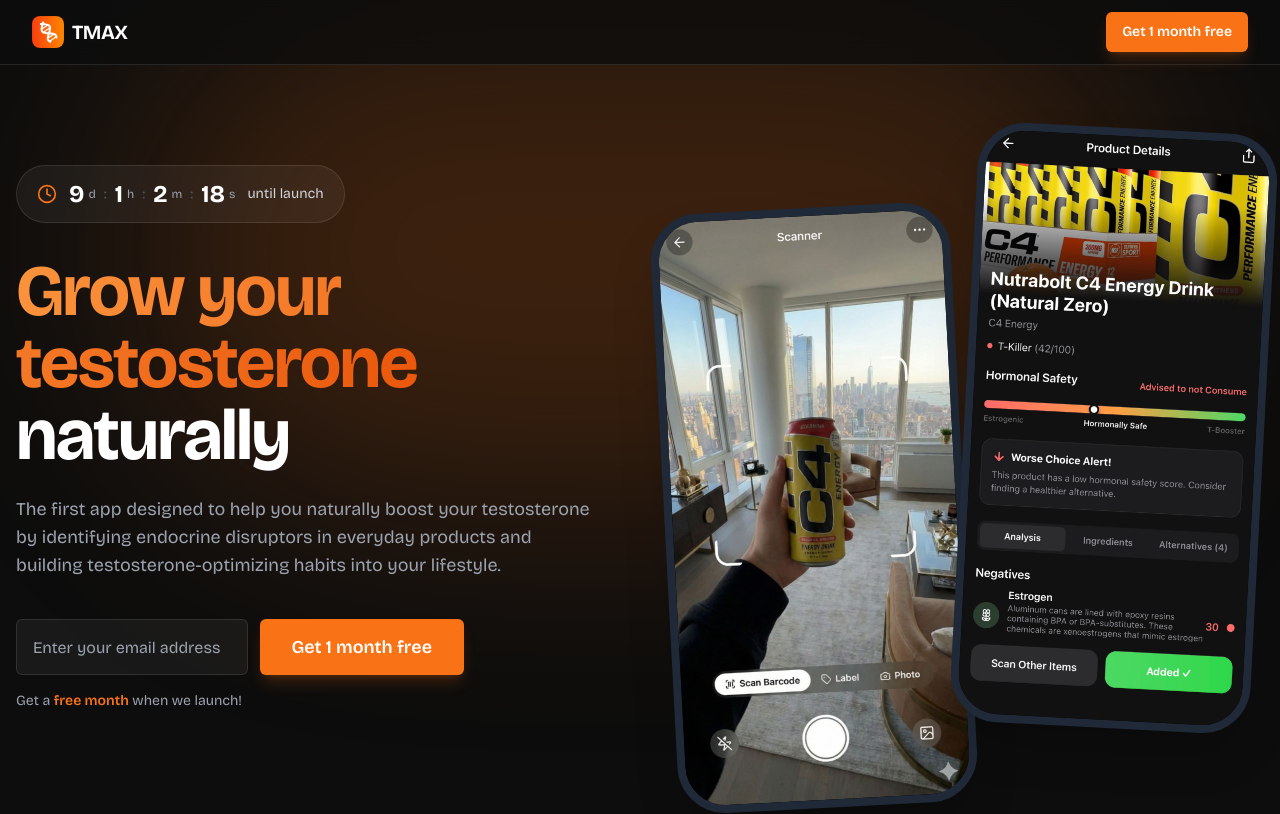
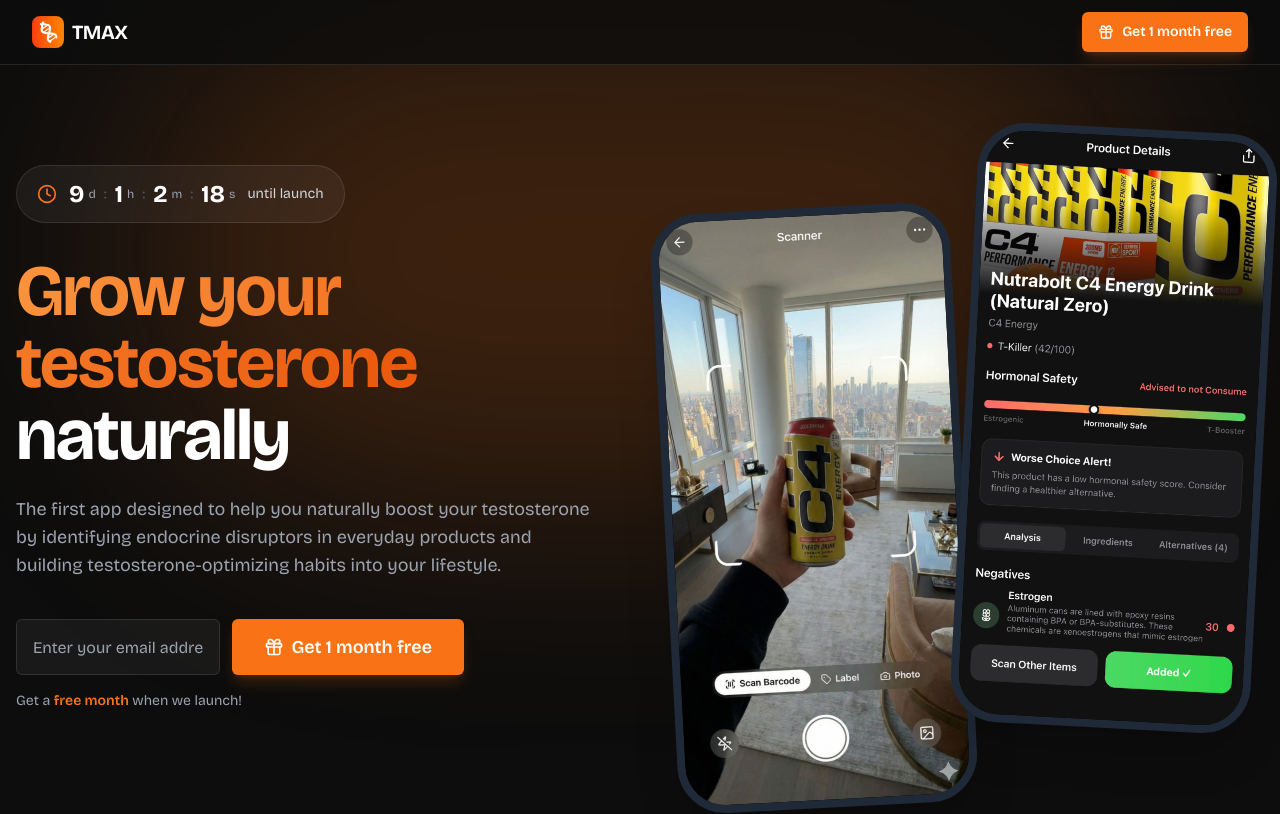
Before and after one commit to XyzDavidD/tmax, a Next.js app: page / in a window 1280 px wide. Shown: the top 814 px of the page. Built offline with nearby package versions, Linux system fonts and the light colour scheme; a web font is replaced by a local one.

Commit message:
Add gift icon to "Get 1 month free" buttons and remove unused arrow connector

```diff
--- a/app/page.tsx
+++ b/app/page.tsx
@@ -138,6 +138,7 @@
               onClick={handleNavbarClick}
               className="bg-orange-500 hover:bg-orange-600 text-white font-semibold shadow-lg shadow-orange-500/20 transition-all hover:scale-105"
             >
+              <Gift className="w-4 h-4 mr-2" />
               Get 1 month free
             </Button>
           </div>
@@ -205,6 +206,7 @@
                     size="lg"
                     className="h-14 px-8 bg-orange-500 hover:bg-orange-600 text-white text-lg font-semibold shadow-lg shadow-orange-500/20"
                   >
+                    <Gift className="w-5 h-5 mr-2" />
                     Get 1 month free
                   </Button>
                 </div>
@@ -226,14 +228,6 @@
                     className="object-cover"
                   />
                 </div>
-              </div>
-
-              {/* Arrow Connector */}
-              <div className="absolute left-[40%] top-1/2 -translate-y-1/2 z-0 hidden xl:block">
-                <svg width="120" height="60" viewBox="0 0 120 60" fill="none" xmlns="http://www.w3.org/2000/svg">
-                  <path d="M10 30 C 40 30, 40 30, 110 30" stroke="white" strokeWidth="2" strokeDasharray="4 4" />
-                  <path d="M105 25 L 115 30 L 105 35" fill="white" />
-                </svg>
               </div>
 
               {/* Phone 2: Results */}
```
